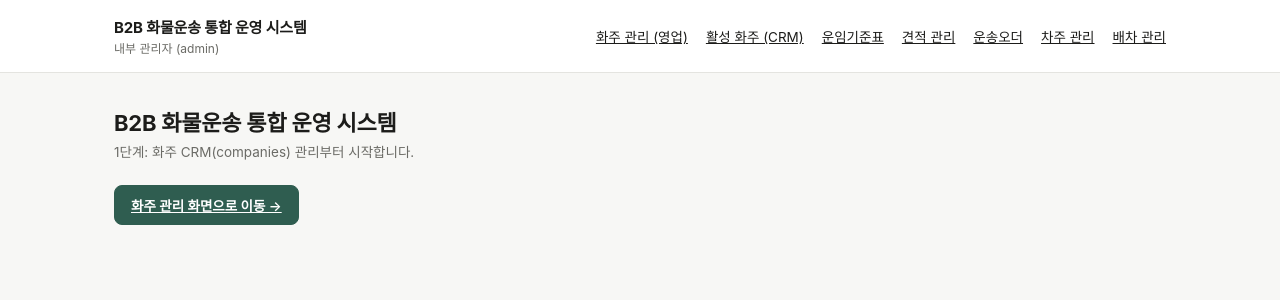
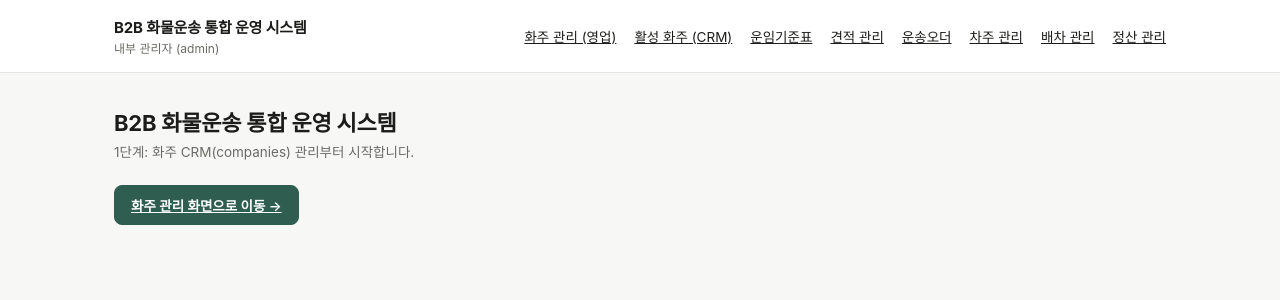
Before and after one commit to ttang0825/b2b-cargo-system, a Next.js app: page / in a window 1280 px wide. Shown: the top 300 px of the page. Built offline with nearby package versions, Linux system fonts and the light colour scheme.

Commit message:
Update layout.tsx

```diff
--- a/app/layout.tsx
+++ b/app/layout.tsx
@@ -31,6 +31,7 @@ export default function RootLayout({
               <Link href="/admin/orders">운송오더</Link>
               <Link href="/admin/drivers">차주 관리</Link>
               <Link href="/admin/dispatches">배차 관리</Link>
+              <Link href="/admin/invoices">정산 관리</Link>
             </nav>
           </div>
         </div>
```
